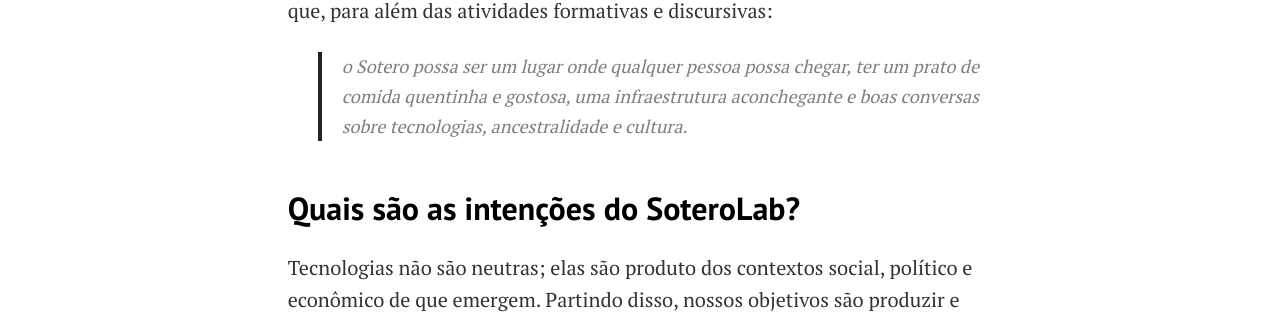
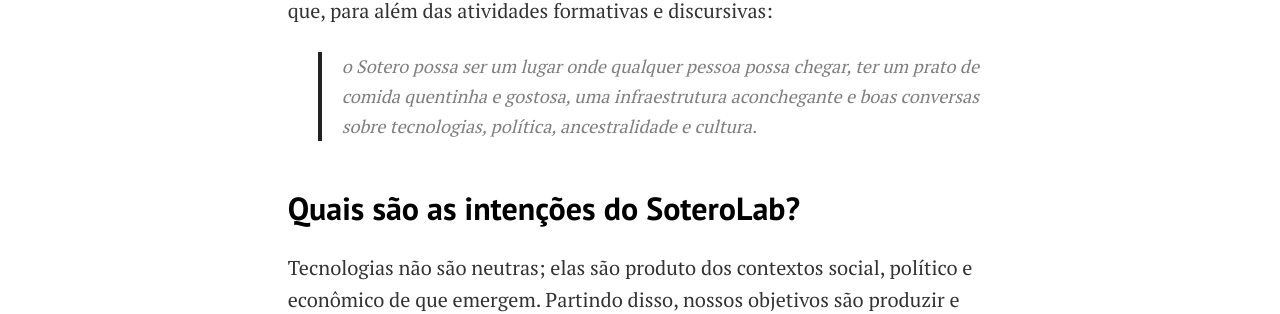
Before and after one commit to soterolab/soterolab, a Jekyll site: the page built from pages/about.md, in a window 1280 px wide and 900 px high, scrolled down 523 px. Shown: the part 206-520 px from the top of the window. Built offline with Jekyll 4.4.1, drawn with Linux system fonts in a browser that asks for light colours.

Commit message:
Update about.md

```diff
--- a/pages/about.md
+++ b/pages/about.md
@@ -9,7 +9,7 @@
 Laboratório Soteropolitano, de raiz *suburbana*, compromissado social e politicamente na discussão e produção de conhecimentos sobre tecnologias da informação.
 
 Atualmente somos um _laboratório virtual_, mas trabalhamos para construir os caminhos de ter um espaço físico em um médio-longo prazo. O nosso sonho é que, para além das atividades formativas e discursivas:
-> o *Sotero* possa ser um lugar onde qualquer pessoa possa chegar, ter um prato de comida quentinha e gostosa, uma infraestrutura aconchegante e boas conversas sobre tecnologias, ancestralidade e cultura.
+> o *Sotero* possa ser um lugar onde qualquer pessoa possa chegar, ter um prato de comida quentinha e gostosa, uma infraestrutura aconchegante e boas conversas sobre tecnologias, política, ancestralidade e cultura.
 
 ## Quais são as intenções do SoteroLab?
 
```
Also changed, not shown: other parts of pages/about.md (+1 -1 lines).
